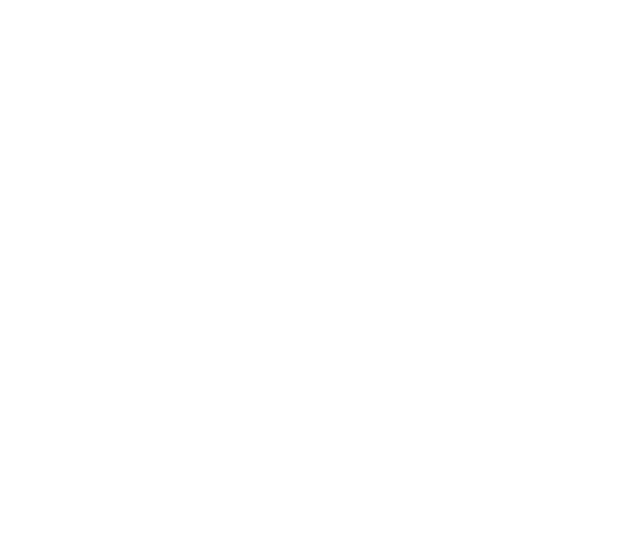
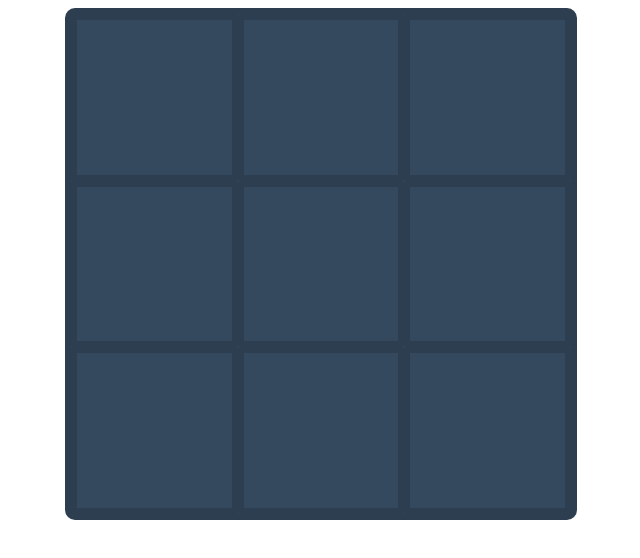
Before and after one commit to cortelucas/tic-tac-toe, a plain HTML site: page index.html in a window 1280 px wide. Shown: the whole page, without its empty margins (319-959 px from the left). Drawn offline with Linux system fonts and the light colour scheme.

Commit message:
-implementação de estilo inicial, e logica inicial

```diff
--- a/css/style.css
+++ b/css/style.css
@@ -0,0 +1,22 @@
+.game {
+    width: 500px;
+    height: 500px;
+    margin: 0 auto;
+    background-color: #34495E;
+    color: #FFF;
+    border: 6px solid #2C3E50;
+    border-radius: 10px;
+    display: grid;
+    grid-template: repeat(3, 1fr)/ repeat(3, 1fr);
+}
+
+.game>div {
+    border: 6px solid #2C3E50;
+    border-radius: 2px;
+    font-family: Arial, Helvetica, sans-serif;
+    font-weight: bold;
+    font-size: 4em;
+    display: flex;
+    justify-content: center;
+    align-items: center;
+}
--- a/index.html
+++ b/index.html
@@ -5,11 +5,16 @@
     <meta charset="UTF-8">
     <meta name="viewport" content="width=device-width, initial-scale=1.0">
     <title>Tic Tac Toe</title>
-    <style rel="stylesheet" href="./css/style.css"></style>
+    <link rel="stylesheet" href="./css/style.css">
 </head>
 
 <body>
+    <div class="game"></div>
     <script src="./js/index.js"></script>
+    <script>
+        tic_tac_toe.init(document.querySelector('.game'));
+        tic_tac_toe.draw();
+    </script>
 </body>
 
 </html>
--- a/js/index.js
+++ b/js/index.js
@@ -0,0 +1,36 @@
+const tic_tac_toe = {
+    board: ['', '', '', '', '', '', '', '', ''],
+    simbols: {
+        options: ['X', 'O'],
+        turn: 0,
+        change: function() {
+            this.turn = (this.turn === 0 ? 1 : 0);
+        },
+    },
+    container_element: null,
+    gameover: false,
+
+
+    init: function(container) {
+        this.container_element = container;
+    },
+
+    make_play: function(position) {
+        if (this.gameover) return false;
+        if (this.board[position] === '') {
+            this.board[position] = this.simbols.options[this.simbols.turn];
+            this.draw();
+            this.simbols.change();
+        }
+    },
+
+    draw: function() {
+        let content = '';
+
+        for (i in this.board) {
+            content += `<div onclick="tic_tac_toe.make_play('${i}')"> ${this.board[i]} </div>`;
+        }
+
+        this.container_element.innerHTML = content;
+    }
+};
```
